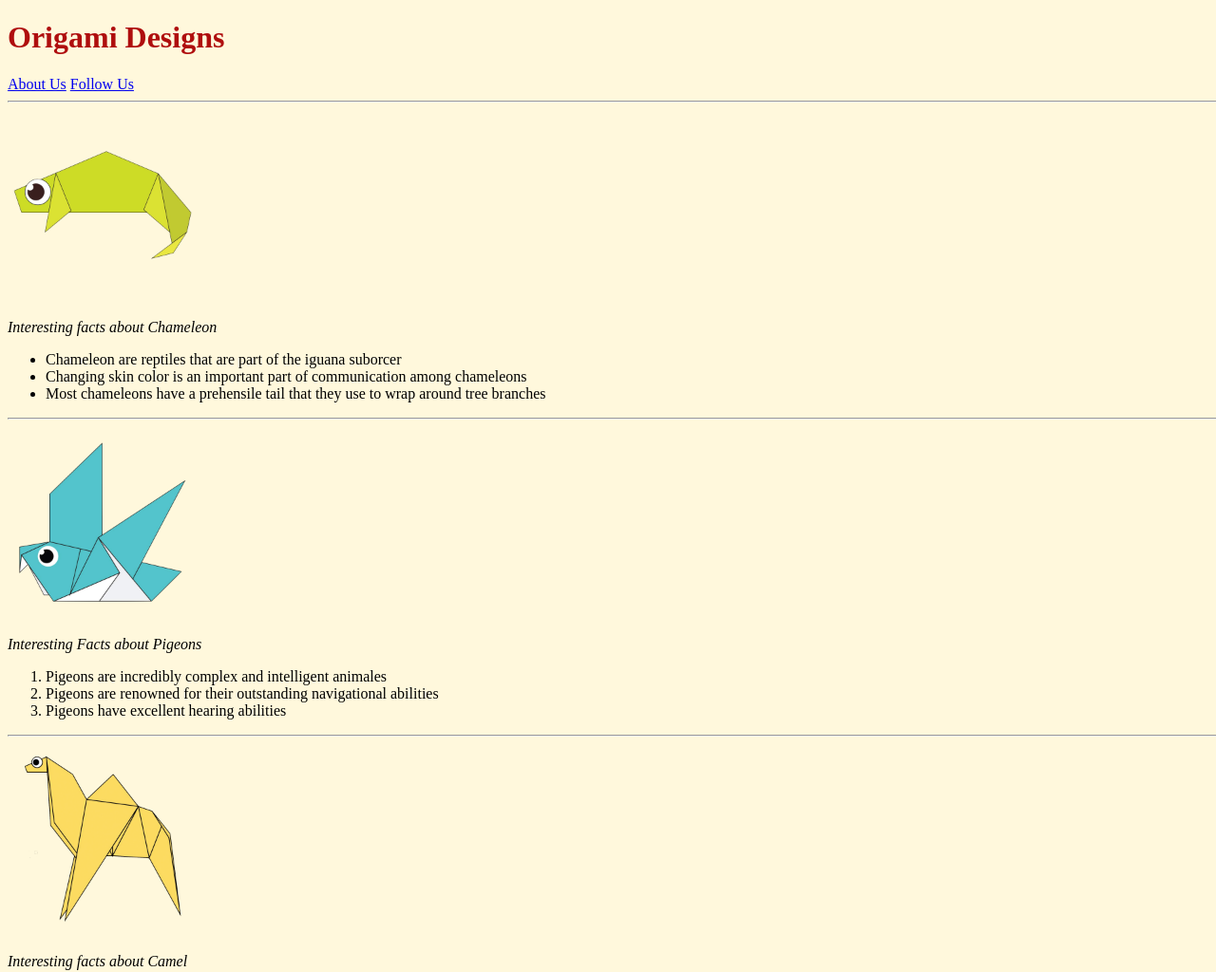
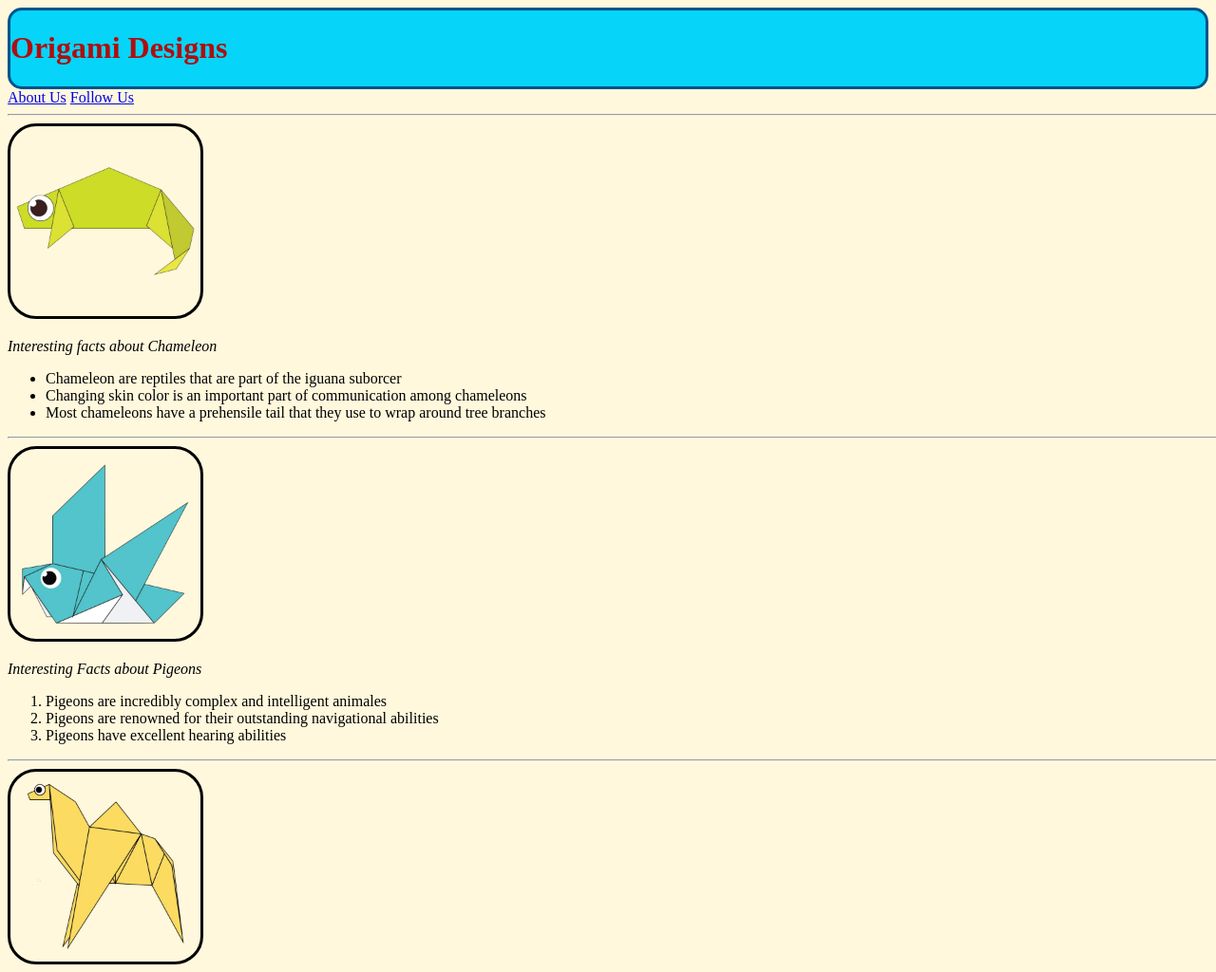
Before and after one commit to Ashnasmitha/hwproject49, a plain HTML site: page index.html in a window 1280 px wide. Shown: the top 1024 px of the page at 95% size. Drawn offline with Linux system fonts and the light colour scheme.

Commit message:
Add files via upload

```diff
--- a/index.html
+++ b/index.html
@@ -7,11 +7,24 @@
           h1{
                 color:rgb(175, 14, 14);
             }
+          img{
+                border:black solid;
+                border-radius:30px;
+          }
+          .header{
+                background-color:rgb(6, 212, 248);
+                border:rgb(0, 83, 139) solid;
+                border-radius:15px;
+                display:flex;
+                justify-content:space-between;
+          }
 
         </style>
         <body style="background-color:cornsilk;">
 
+            <div class="header">
             <h1>Origami Designs</h1>
+            </div>
             <a href="about.html">About Us</a>
             <a href="followus.html">Follow Us</a>
 
```
Also changed, not shown: about.html (added, +9 -0 lines), followus.html (added, +13 -0 lines).
